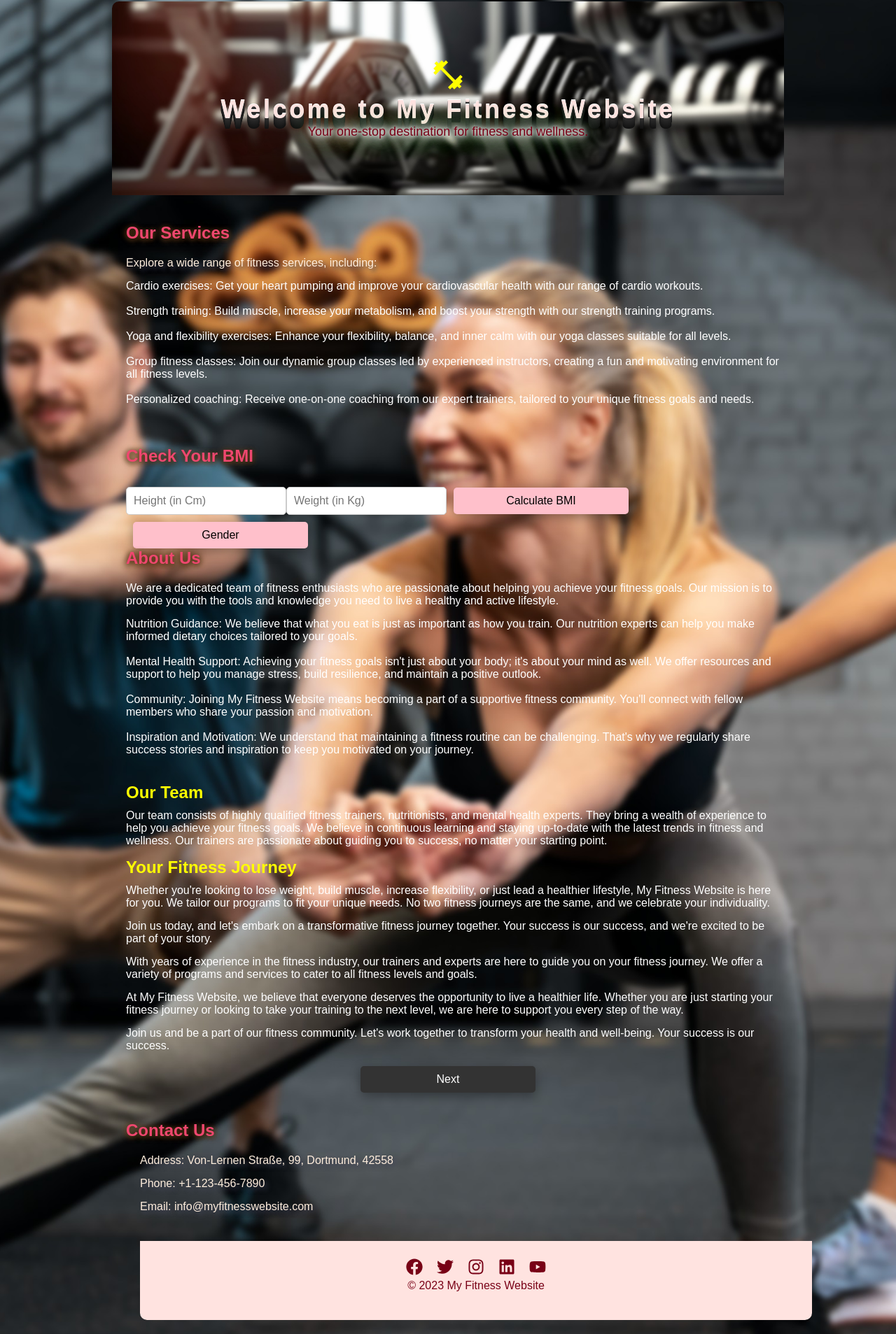
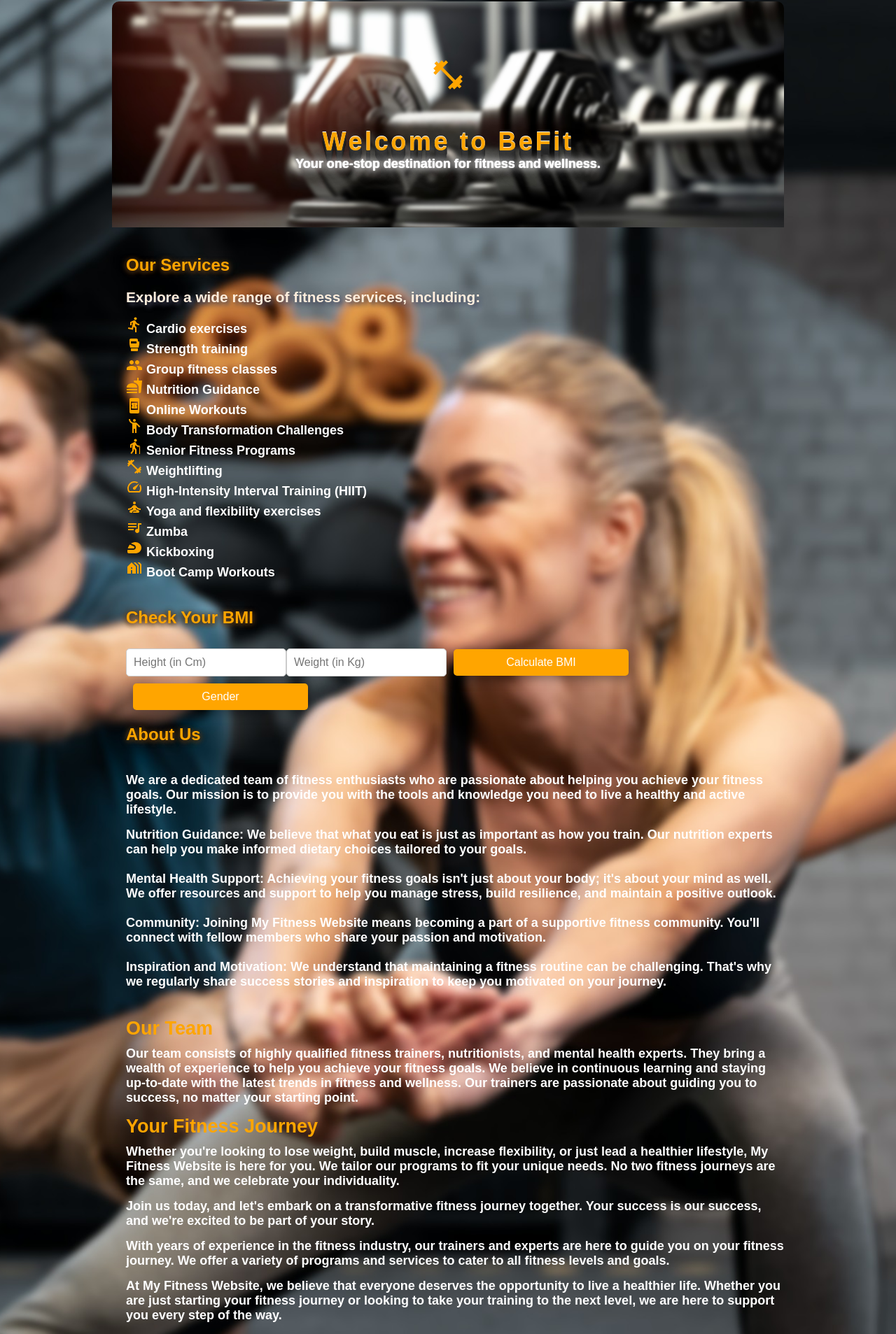
Before and after one commit to FbW-E11/Final_Project, a React (Create React App) app in the folder Boilerplate/client/app/: page / in a window 1280 px wide. Shown: the part 158-2065 px from the top of the page at 70% size. Built offline with nearby package versions, Linux system fonts and the light colour scheme.

Commit message:
update for today 07/11

```diff
--- a/Boilerplate/client/app/src/App.css
+++ b/Boilerplate/client/app/src/App.css
@@ -1,5 +1,7 @@
 body {
-  font-family: Arial,'Gill Sans', 'Gill Sans MT', 'Trebuchet MS', sans-serif;
+ font-family: Arial,'Gill Sans', 'Gill Sans MT', 'Trebuchet MS', sans-serif;
+ font-size: 18px;
+ font-weight: bold;
   margin: 0;
   padding: 0;
   display: flex;
@@ -29,7 +31,7 @@ body {
       .header h1 {
         font-size: 36px;
         margin: 0;
-        color: #FFE3E0;
+        color: orange;
         letter-spacing: 0.1em;
         text-shadow: 0 -1px 0 #fff, 0 1px 0 #2E2E2E, 0 2px 0 #2C2C2C, 0 3px 0 #2A2A2A,
           0 4px 0 #282828, 0 5px 0 #262626, 0 6px 0 #242424, 0 7px 0 #222,
@@ -40,24 +42,26 @@ body {
 
       .header p {
         font-size: 18px;
-        color: #780116;
-        text-shadow: 0 0 5px #fff, 0 0 10px #fff, 0 0 15px #fff, 0 0 20px white,
-          0 0 30px #FFE3E0, 0 0 40px #49FF18, 0 0 55px #FFE3E0, 0 0 75px white;
+        color: white;
+        font-weight: bold;
+        text-shadow: 0 0 1px #fff, 0 0 1px #fff, 0 0 15px #fff, 0 0 10px white,
+           0 0 40px white;
       }
 
       /* Navbar styles */
   .navbar {
     position: fixed;
-    background: pink;
+    background: orange;
     font-weight: 400;
     font-size: 0;
     display: flex;
     padding: 10px 0;
     width: 100%;
+    height: 100px;
     top: 0;
     left: 0;
     right: 0;
-    margin-bottom: 20px;
+    margin-bottom: 10px;
     padding: 0px;
     z-index: 100;
     padding-left: 800px;
@@ -80,6 +84,9 @@ body {
     line-height: 50px;
     text-align: center;
     list-style: none;
+    margin-top: 30px;
+
+
     /*margin-left: 180px;*/
 }
 
@@ -99,23 +106,28 @@ h3 {
 }
 p {
   margin-bottom: 15px;
+
 }
 
 .next-button {
   display: block;
   margin: 20px auto;
   padding: 10px 20px;
-  background-color: #333;
+  background-color:orange;
   color: #fff;
   border: none;
   border-radius: 5px;
   cursor: pointer;
   transition: background-color 0.3s;
 }
+.next-button:hover {
+  background-color: rgb(247, 182, 63);
+}
 
 .nav-list li {
   display: inline;
   margin: 50px;
+
 }
 
 .nav-list a {
@@ -123,6 +135,7 @@ p {
   color: #780116;
   font-size: 16px;
   transition: color 0.3s;
+
 }
 
 .nav-list a:hover {
@@ -131,9 +144,11 @@ p {
 
 .gym-icon {
   margin-right:0 10px;
-  color: yellow;
-  font-size: 54px;
+  color: orange;
+  font-size: 64px;
   margin-top: 15px;
+  margin-bottom: 45px;
+
 }
 
 .content-container {
@@ -144,7 +159,7 @@ p {
   font-size: 24px;
   margin-bottom: 20px;
   margin-left: 20px;
-  color: #EF476F;
+  color: orange;
   text-shadow: rgba(81, 52, 21, 0.8) 3px 0px 7px,
     rgba(81, 52, 21, 0.8) -3px 0px 7px, rgba(81, 52, 21, 0.8) 0px 4px 7px;
 }
@@ -170,24 +185,19 @@ p {
 .testimonial-container h2 {
   font-size: 24px;
   margin-bottom: 20px;
-  color: #EF476F;
+  color: orange;
   text-shadow: rgba(81, 52, 21, 0.8) 3px 0px 7px,
     rgba(81, 52, 21, 0.8) -3px 0px 7px, rgba(81, 52, 21, 0.8) 0px 4px 7px;
 }
 
 .testimonial-container h3 {
-  color: yellow;
+  color: orange;
 }
 .testimonial-container p {
   color: white;
 }
 
-/* .user-avatar {
-  width: 50px;
-  height: 50px;
-  border-radius: 50%;
-  margin-right: 10px;
-} */
+
 
 .contact-container {
   margin-top: 40px;
@@ -197,7 +207,7 @@ p {
 .contact-container h2 {
   font-size: 24px;
   margin-bottom: 20px;
-  color: #EF476F;
+  color: orange;
   text-shadow: rgba(81, 52, 21, 0.8) 3px 0px 7px,
     rgba(81, 52, 21, 0.8) -3px 0px 7px, rgba(81, 52, 21, 0.8) 0px 4px 7px;
 }
@@ -210,6 +220,7 @@ p {
 }
 .nav-list li {
   margin: 0 10px;
+
 }
 @keyframes shake {
   0% { transform: translateX(0); }
@@ -227,7 +238,7 @@ p {
   flex-direction: column;
   justify-content: center;
   align-items: center;
-  background-color: #FFE3E0;
+  background-color: orange;
   padding: 25px 15px;
   color: #780116;
   text-align: center;
@@ -243,17 +254,10 @@ p {
   gap: 20px;
   font-size: 24px;
 }
-/* .social-icons a {
-  text-decoration: none;
-  color: #780116;
-  transition: color 0.3s;
-} */
-/* .social-icons a:hover {
-  color: #EEDDAA;
-} */
+
 .social-icons a {
   text-decoration: none;
-  color: #780116;
+  color: white;
   font-size: 24px;
   transition: transform 0.2s, color 0.3s;
 }
@@ -268,16 +272,3 @@ p {
     margin-left: 20px;
   }
 }
-.nav-list li {
-  margin: 0 10px;
-}
-@keyframes shake {
-  0% { transform: translateX(0); }
-  25% { transform: translateX(-5px); }
-  50% { transform: translateX(5px); }
-  75% { transform: translateX(-5px); }
-  100% { transform: translateX(0); }
-}
-.shake {
-  animation: shake 0.5s;
-  }
--- a/Boilerplate/client/app/src/components/Exercise/style.css
+++ b/Boilerplate/client/app/src/components/Exercise/style.css
@@ -1,12 +1,10 @@
 h2 {
   font-size: 28px;
   margin-bottom: 20px;
-  color: pink;
+  color: orange;
   text-shadow: rgba(81, 52, 21, 0.8) 3px 0px 7px,
     rgba(81, 52, 21, 0.8) -3px 0px 7px, rgba(81, 52, 21, 0.8) 0px 4px 7px;
 }
-
-
 
 form {
   display: flex;
@@ -14,16 +12,16 @@ form {
   margin-left: 15px;
 }
 
-
 .form-section {
   margin-bottom: 20px;
 }
 
-
 label {
   font-size: 16px;
   margin-bottom: 8px;
-  color: rgb(170, 122, 130); /* Dark gray text color */
+  color: rgb(240, 229, 231); /* Dark gray text color */
+  font-weight: bold;
+  text-shadow: 1px 1px 2px rgba(0, 0, 0, 0.5);
 }
 
 input,
@@ -35,8 +33,6 @@ select {
   font-size: 16px;
   flex: 4; /* Allow inputs to expand and fill available space */
 }
-
-
 
 input:focus,
 select:focus {
@@ -53,9 +49,9 @@ select:focus {
 
 /* Style the submit button with a transition effect */
 button {
-  background-color: pink;
+  background-color: orange;
   width: 250px;
-  color: black;
+  color: white;
   padding: 10px 20px;
   border: none;
   border-radius: 5px;
@@ -66,21 +62,18 @@ button {
   box-shadow: rgba(0, 0, 0, 0.35) 0px 5px 15px;
 }
 
-
 button:hover {
-  background-color: rgb(201, 135, 146);
+  background-color: orange;
 }
 
 button:disabled {
   background-color: #ccc;
-  cursor: not-allowed};
-
-
-
+  cursor: not-allowed;
+}
 
 .font {
   font-size: 38px;
-    color: #c57aa2; /* Pink color */
+  color: orange; /* Pink color */
   text-shadow: 2px 2px 4px rgba(81, 52, 21, 0.8);
   text-align: center;
   line-height: 1.5;
@@ -102,33 +95,31 @@ button:disabled {
 }
 
 .cont {
-    background: rgba(
-      248,
-      248,
-      248,
-      0.8
-    ); /* Use rgba with an alpha value (0.8 for 80% opacity) */
+  background: rgba(255, 165, 0, 0.2); /* Background color with 80% opacity */
+  backdrop-filter: blur(0px); /* Apply a 5px blur effect */
   border-radius: 10px;
   box-shadow: 0 2px 6px rgba(0, 0, 0, 0.1);
-    width: 95%; /* Set the width to 80% of the parent container */
-    margin: 15px auto; /* Center the container horizontally */
+  width: 100%;
+  margin: 15px auto;
   padding: 20px;
   display: flex;
-    flex-direction: column;
+  flex-direction: row;
   justify-content: center;
   align-items: center;
+  color: #fff;
 }
+
 .custom-input {
   /* Add your custom styles here */
   border: 1px solid black;
   border-radius: 5px;
   font-size: 18px;
-    color: #333;
+  color: white;
   transition: border-color 0.3s ease; /* Add a transition for smooth hover effect */
   margin-left: 80px;
   /* Define hover styles */
   &:hover {
-      border-color: blue; /* Change border color to black on hover */
+    border-color: orange; /* Change border color to black on hover */
     /* Add other styles for the hover effect */
     box-shadow: rgb(38, 57, 77) 0px 20px 30px -10px;
   }
@@ -144,9 +135,10 @@ button:disabled {
 }
 
 ul.list-cont li {
+
   flex: 1;
   margin: 10px;
-    font-size: 23px;
+  font-size: 20px;
   font-weight: bold; /* Set font weight to bold */
   text-align: center; /* Center the text horizontally */
   text-transform: uppercase; /* Convert text to uppercase */
@@ -157,7 +149,8 @@ button:disabled {
   margin-bottom: 20px;
   height: auto;
   border-radius: 10px;
-    transition: transform 0.2s, border 0.2s, box-shadow 0.2s, background-color 0.2s, opacity 0.2s;
+  transition: transform 0.2s, border 0.2s, box-shadow 0.2s,
+    background-color 0.2s, opacity 0.2s;
   border: 2px solid transparent;
   box-shadow: 0 0 5px rgba(0, 0, 0, 0.3);
   background-color: #fff;
@@ -171,14 +164,12 @@ button:disabled {
   box-shadow: 0 0 10px white; /* Change the box shadow on hover */
   opacity: 0.8; /* Reduce opacity on hover to 80% */
   cursor: pointer;
-
 }
 
-
-
-
 .react-player video {
-    transition: transform 0.2s ease-in-out, border 0.2s ease-in-out, box-shadow 0.2s ease-in-out, background-color 0.2s ease-in-out, opacity 0.2s ease-in-out;
+  transition: transform 0.2s ease-in-out, border 0.2s ease-in-out,
+    box-shadow 0.2s ease-in-out, background-color 0.2s ease-in-out,
+    opacity 0.2s ease-in-out;
   border: 2px solid transparent;
   box-shadow: 0 0 5px rgba(0, 0, 0, 0.3);
   background-color: #fff;
@@ -191,10 +182,33 @@ button:disabled {
   box-shadow: 0 0 10px white;
   opacity: 0.8;
   cursor: pointer;
-    transition: transform 0.2s ease-in-out, border 0.2s ease-in-out, box-shadow 0.2s ease-in-out, background-color 0.2s ease-in-out, opacity 0.2s ease-in-out;
+  transition: transform 0.2s ease-in-out, border 0.2s ease-in-out,
+    box-shadow 0.2s ease-in-out, background-color 0.2s ease-in-out,
+    opacity 0.2s ease-in-out;
+}
+.instruction {
+  padding: 50px; /* Adjust padding as needed */
+  font-size: 28px; /* Adjust font size as needed */
+  line-height: 1; /* Adjust line height for better readability */
+  border-radius: 10px; /* Rounded corners for a modern look */
+  box-shadow: 2px 2px 5px rgba(0, 0, 0, 0.4); /* Add a shadow for depth */
+  margin: 10px 0; /* Add spacing around the instruction box */
+  color: rgb(243, 241, 237); /* Set the text color to orange */
+  text-shadow: 2px 2px 5px rgba(0, 0, 0, 0.8); /* Apply a subtle text shadow */
+  /* Additional styling properties like text-align and font family can be adjusted to your preference */
 }
 
 
+/*.position-align {
+  justify-content: center;
+  align-items: center;
+}*/
+ul.list-cont.position-align{
+  margin: 20px;
+  width: 50%;
+  border: 3px solid green;
+  padding: 10px;
+}
 
 /* Styles for smaller screens (e.g., mobile devices) */
 @media (max-width: 768px) {
--- a/Boilerplate/client/app/src/components/Login/index.js
+++ b/Boilerplate/client/app/src/components/Login/index.js
@@ -95,7 +95,7 @@ const Login = ({ setUser }) => {
               <Button variant="contained">
                 <Link
                   to="/register"
-                  style={{ textDecoration: "none", color: "white" }}
+                  style={{ textDecoration: "none", color: "white", fontSize:"18px",}}
                 >
                   SignUp
                 </Link>
--- a/Boilerplate/client/app/src/components/Workout/index.js
+++ b/Boilerplate/client/app/src/components/Workout/index.js
@@ -9,6 +9,26 @@ import {
   FaYoutube,
 } from "react-icons/fa";
 import DumbbellIcon from "@mui/icons-material/FitnessCenter";
+import {
+  CheckCircleOutline,
+  DirectionsRun,
+  FitnessCenter,
+  Group,
+  Fastfood,
+  BookOnline,
+  Elderly,
+  Speed,
+  SportsMma,
+  SportsMotorsports,
+  HolidayVillage,
+  Nightlife,
+  QueueMusic,
+  SelfImprovement,
+  EmojiPeople,
+} from "@mui/icons-material";
+const orangeIconStyle = {
+  color: 'orange',
+};
 
 function Workout() {
   const navigate = useNavigate();
@@ -17,7 +37,6 @@ function Workout() {
   };
   return (
     <div className="app-container">
-
       <header className="header">
         <nav className="navbar">
           <ul className="nav-list">
@@ -35,126 +54,162 @@ function Workout() {
             </li>
           </ul>
         </nav>
-        <DumbbellIcon fontSize="large" className="gym-icon" style={{ fontSize: 50 }} />
+        <DumbbellIcon
+          fontSize="large"
+          className="gym-icon"
+          style={{ fontSize: 50 }}
+        />
 
-
-        <h1 className="header-title">Welcome to My Fitness Website</h1>
+        <h1 className="header-title">Welcome to BeFit</h1>
         <p className="header-description">
           Your one-stop destination for fitness and wellness.
         </p>
       </header>
       <main>
-        <div className="content-container" >
+        <div className="content-container">
           <h2>Our Services</h2>
-          <p>Explore a wide range of fitness services, including:</p>
+          <p>
+          <strong style={{ fontSize: '1.3em' }}>
+            Explore a wide range of fitness services, including:
+          </strong>
+        </p>
           <ul>
     <li>
-              Cardio exercises: Get your heart pumping and improve your
-              cardiovascular health with our range of cardio workouts.
+      <DirectionsRun style={orangeIconStyle} /> Cardio exercises
+    </li>
+    <li>
+      <SportsMma style={orangeIconStyle} /> Strength training
+    </li>
+    <li>
+      <Group style={orangeIconStyle} /> Group fitness classes
+    </li>
+    <li>
+      <Fastfood style={orangeIconStyle} /> Nutrition Guidance
+    </li>
+    <li>
+      <BookOnline style={orangeIconStyle} /> Online Workouts
+    </li>
+    <li>
+      <EmojiPeople style={orangeIconStyle} /> Body Transformation Challenges
+    </li>
+    <li>
+      <Elderly style={orangeIconStyle} /> Senior Fitness Programs
+    </li>
+    <li>
+      <DumbbellIcon style={orangeIconStyle} /> Weightlifting
+    </li>
+    <li>
+      <Speed style={orangeIconStyle} /> High-Intensity Interval Training (HIIT)
+    </li>
+    <li>
+      <SelfImprovement style={orangeIconStyle} /> Yoga and flexibility exercises
+    </li>
+    <li>
+      <QueueMusic style={orangeIconStyle} /> Zumba
+    </li>
+    <li>
+      <SportsMotorsports style={orangeIconStyle} /> Kickboxing
+    </li>
+    <li>
+      <HolidayVillage style={orangeIconStyle} /> Boot Camp Workouts
+    </li>
+  </ul>
+        </div>
+        <div className="testimonial-container">
+          <MultiStepForm />
+          <br />
+
+          <h2 id="about">About Us</h2>
+          <br />
+
+          <p>
+            <strong>
+              We are a dedicated team of fitness enthusiasts who are passionate
+              about helping you achieve your fitness goals. Our mission is to
+              provide you with the tools and knowledge you need to live a
+              healthy and active lifestyle.
+            </strong>
+          </p>
+          <ul>
+            <li>
+              <strong>Nutrition Guidance:</strong> We believe that what you eat
+              is just as important as how you train. Our nutrition experts can
+              help you make informed dietary choices tailored to your goals.
             </li>
             <br />
             <li>
-              Strength training: Build muscle, increase your metabolism, and
-              boost your strength with our strength training programs.
+              <strong>Mental Health Support:</strong> Achieving your fitness
+              goals isn't just about your body; it's about your mind as well. We
+              offer resources and support to help you manage stress, build
+              resilience, and maintain a positive outlook.
             </li>
             <br />
             <li>
-              Yoga and flexibility exercises: Enhance your flexibility, balance,
-              and inner calm with our yoga classes suitable for all levels.
+              <strong>Community:</strong> Joining My Fitness Website means
+              becoming a part of a supportive fitness community. You'll connect
+              with fellow members who share your passion and motivation.
             </li>
             <br />
             <li>
-              Group fitness classes: Join our dynamic group classes led by
-              experienced instructors, creating a fun and motivating environment
-              for all fitness levels.
-            </li>
-            <br />
-            <li>
-              Personalized coaching: Receive one-on-one coaching from our expert
-              trainers, tailored to your unique fitness goals and needs.
+              <strong>Inspiration and Motivation:</strong> We understand that
+              maintaining a fitness routine can be challenging. That's why we
+              regularly share success stories and inspiration to keep you
+              motivated on your journey.
             </li>
             <br />
           </ul>
-        </div>
-        <div className="testimonial-container">
 
-        <MultiStepForm />
-
-          <h2 id="about">About Us</h2>
-          <p>
-            We are a dedicated team of fitness enthusiasts who are passionate
-            about helping you achieve your fitness goals. Our mission is to
-            provide you with the tools and knowledge you need to live a healthy
-            and active lifestyle.
-          </p>
-          <ul>
-            <li>
-              Nutrition Guidance: We believe that what you eat is just as
-              important as how you train. Our nutrition experts can help you
-              make informed dietary choices tailored to your goals.
-            </li>
-            <br />
-            <li>
-              Mental Health Support: Achieving your fitness goals isn't just
-              about your body; it's about your mind as well. We offer resources
-              and support to help you manage stress, build resilience, and
-              maintain a positive outlook.
-            </li>
-            <br />
-            <li>
-              Community: Joining My Fitness Website means becoming a part of a
-              supportive fitness community. You'll connect with fellow members
-              who share your passion and motivation.
-            </li>
-            <br />
-            <li>
-              Inspiration and Motivation: We understand that maintaining a
-              fitness routine can be challenging. That's why we regularly share
-              success stories and inspiration to keep you motivated on your
-              journey.
-            </li>
-            <br />
-          </ul>
           <h3>Our Team</h3>
           <p>
+            <strong>
               Our team consists of highly qualified fitness trainers,
               nutritionists, and mental health experts. They bring a wealth of
               experience to help you achieve your fitness goals. We believe in
-            continuous learning and staying up-to-date with the latest trends in
-            fitness and wellness. Our trainers are passionate about guiding you
-            to success, no matter your starting point.
+              continuous learning and staying up-to-date with the latest trends
+              in fitness and wellness. Our trainers are passionate about guiding
+              you to success, no matter your starting point.
+            </strong>
           </p>
 
           <h3>Your Fitness Journey</h3>
           <p>
+            <strong>
               Whether you're looking to lose weight, build muscle, increase
-            flexibility, or just lead a healthier lifestyle, My Fitness Website
-            is here for you. We tailor our programs to fit your unique needs. No
-            two fitness journeys are the same, and we celebrate your
+              flexibility, or just lead a healthier lifestyle, My Fitness
+              Website is here for you. We tailor our programs to fit your unique
+              needs. No two fitness journeys are the same, and we celebrate your
               individuality.
-          </p>
-
-          <p>
-            Join us today, and let's embark on a transformative fitness journey
-            together. Your success is our success, and we're excited to be part
-            of your story.
+            </strong>
           </p>
           <p>
+            <strong>
+              Join us today, and let's embark on a transformative fitness
+              journey together. Your success is our success, and we're excited
+              to be part of your story.
+            </strong>
+          </p>
+          <p>
+            <strong>
               With years of experience in the fitness industry, our trainers and
               experts are here to guide you on your fitness journey. We offer a
-            variety of programs and services to cater to all fitness levels and
-            goals.
+              variety of programs and services to cater to all fitness levels
+              and goals.
+            </strong>
           </p>
           <p>
+            <strong>
               At My Fitness Website, we believe that everyone deserves the
-            opportunity to live a healthier life. Whether you are just starting
-            your fitness journey or looking to take your training to the next
-            level, we are here to support you every step of the way.
+              opportunity to live a healthier life. Whether you are just
+              starting your fitness journey or looking to take your training to
+              the next level, we are here to support you every step of the way.
+            </strong>
           </p>
           <p>
-            Join us and be a part of our fitness community. Let's work together
-            to transform your health and well-being. Your success is our
-            success.
+            <strong>
+              Join us and be a part of our fitness community. Let's work
+              together to transform your health and well-being. Your success is
+              our success.
+            </strong>
           </p>
         </div>
         <button
@@ -190,7 +245,7 @@ function Workout() {
           </a>
         </div>
 
-        <p>&copy; 2023 My Fitness Website</p>
+        <p>&copy; 2023 BeFit</p>
       </footer>
     </div>
   );
```
Also changed, not shown: Boilerplate/client/app/src/components/Exercise/Muscle.js (+26 -8 lines), Boilerplate/client/app/src/components/Login/style.css (+9 -10 lines), Boilerplate/client/app/src/components/MultiStep Form/Step1.js (+7 -6 lines), Boilerplate/client/app/src/components/MultiStep Form/Step2.js (+6 -2 lines), Boilerplate/client/app/src/components/Register/style.css (+5 -5 lines). Lines whose indentation alone changed are shown as unchanged.
